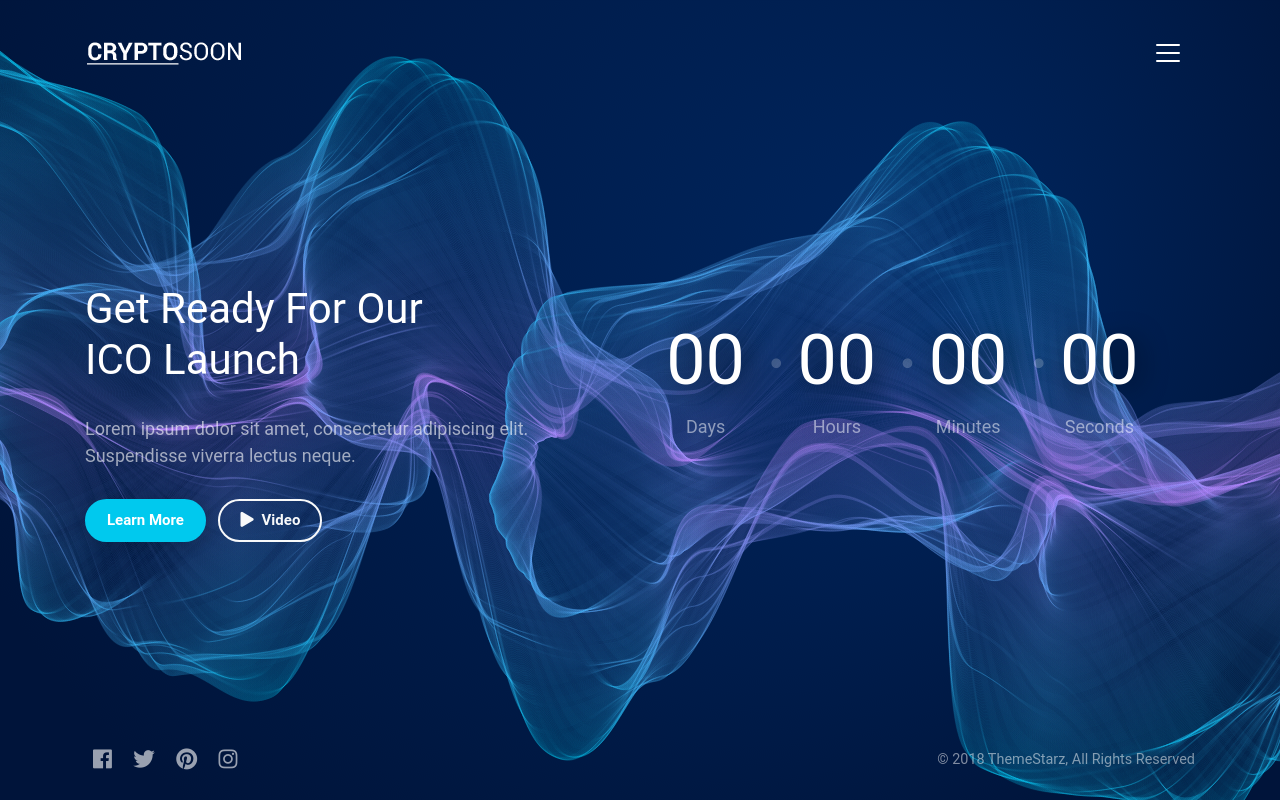
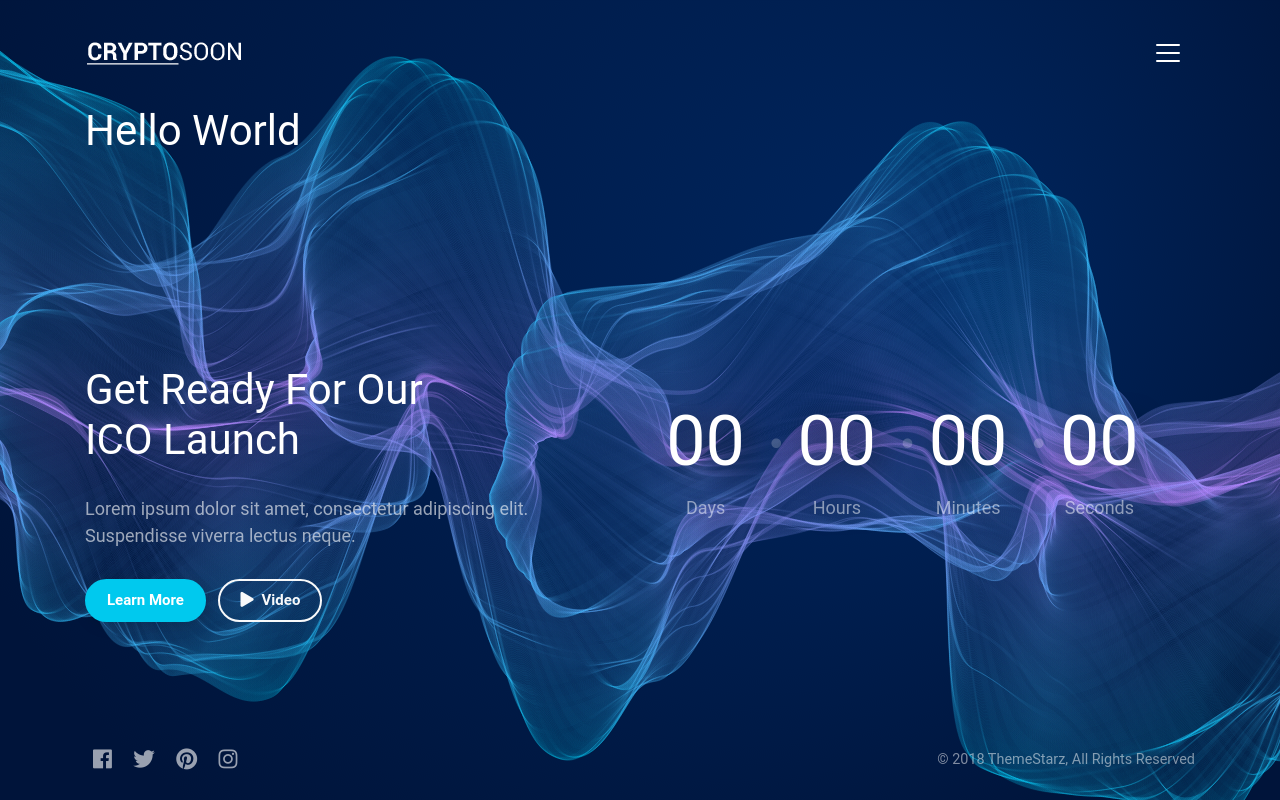
Before and after one commit to FredAlaister/ComingSoonWebPage, a plain HTML site: page index.html in a window 1280 px wide. Shown: the top 800 px of the page. Drawn offline with Linux system fonts and the light colour scheme; some packages are replaced by stand-ins of ours.

Commit message:
Added a masthead to index.html

```diff
--- a/index.html
+++ b/index.html
@@ -37,6 +37,10 @@
                 <!--end navbar-->
             </header>
             <!--end #header-->
+
+			<div class="masthead">
+				<h1>Hello World</h1>
+			</div>
 
             <!--CONTENT *********************************************************************************************-->
             <main id="main-content">
```
